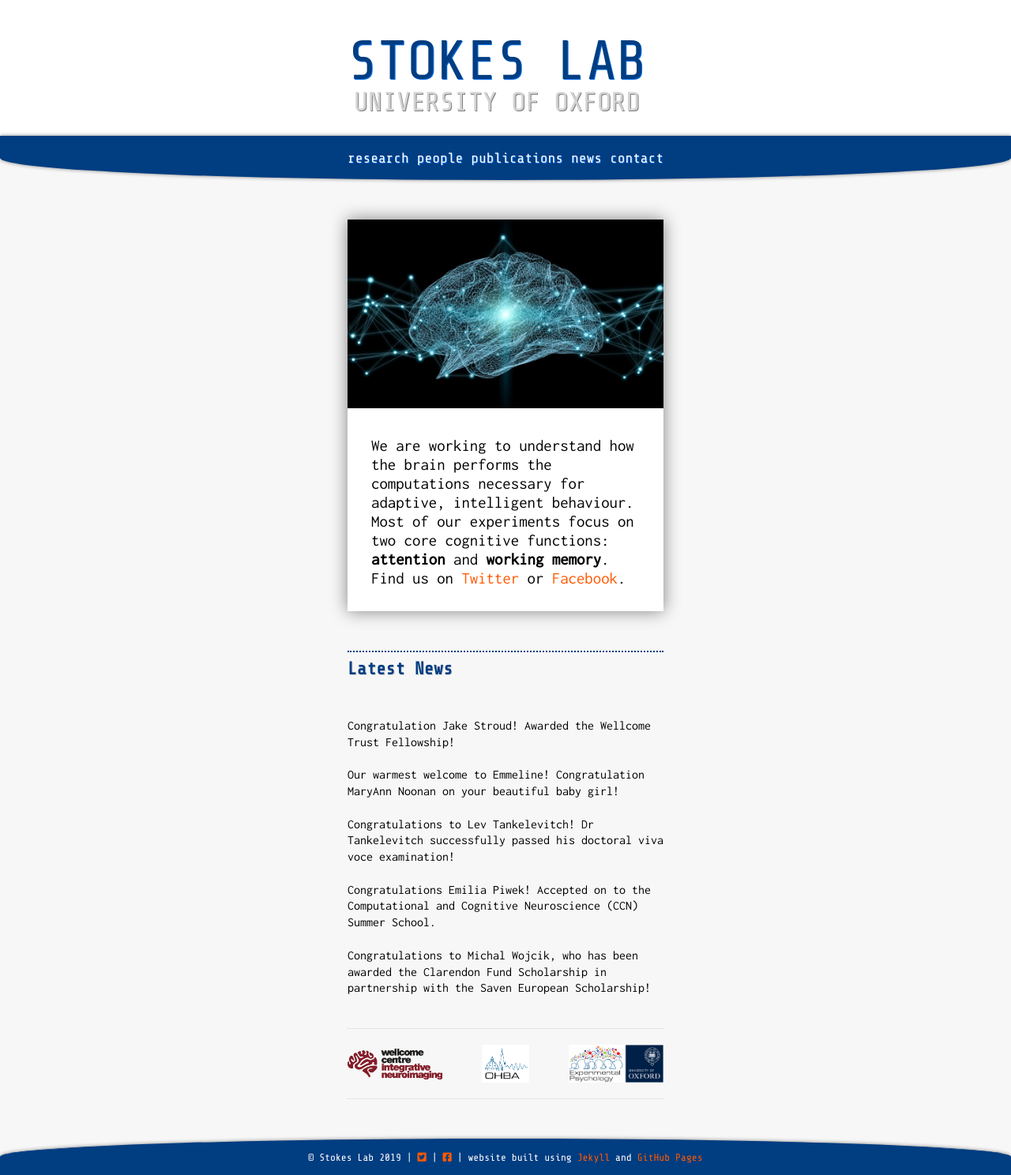
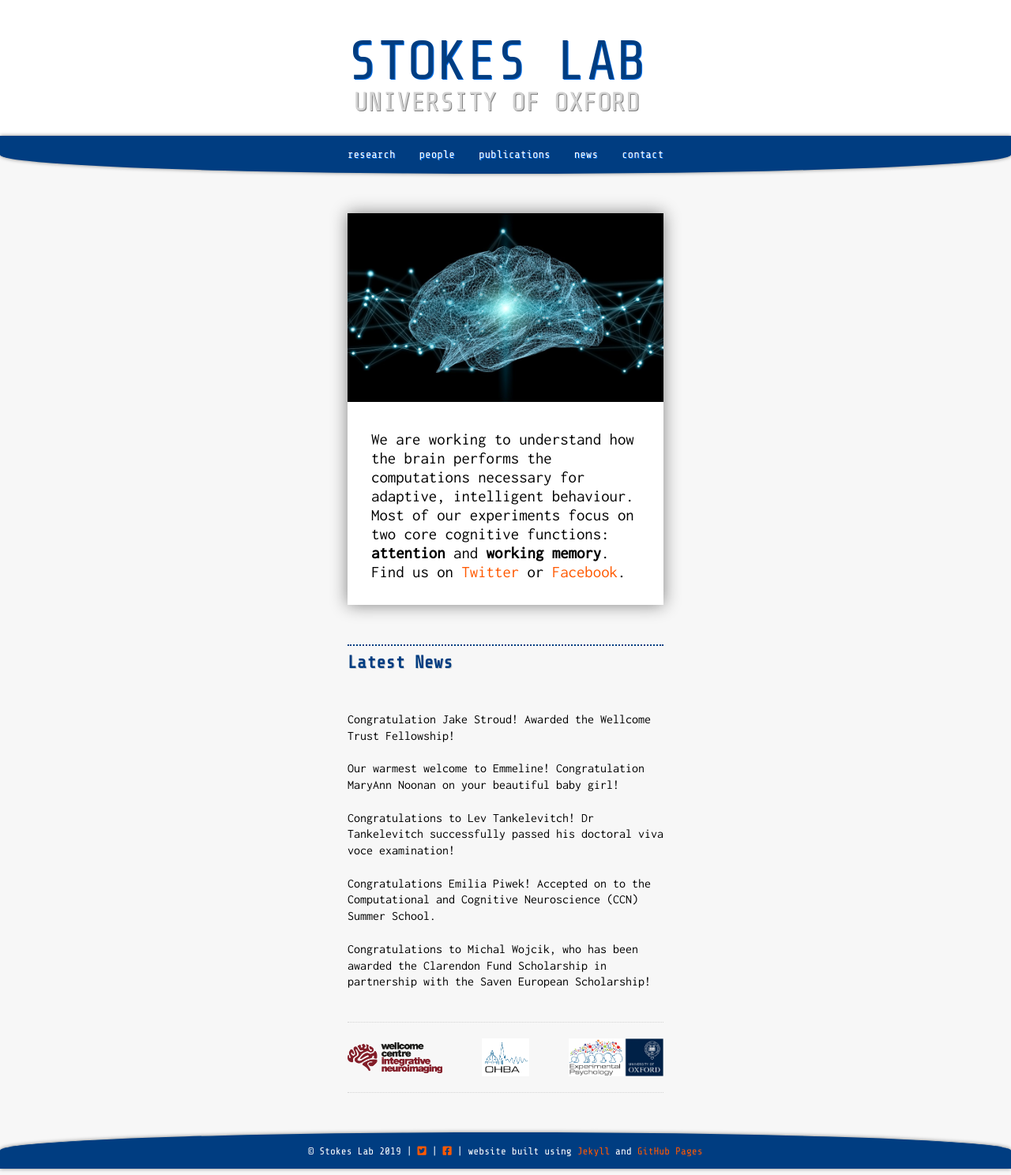
Before and after one commit to stokeslab/stokeslab.github.io, a Jekyll site: the page built from index.html, in a window 1280 px wide. Shown: the whole page at 79% size. Built offline with Jekyll 4.4.1, drawn with Linux system fonts in a browser that asks for light colours; nearby versions of some CDN libraries; some web fonts are replaced.

Commit message:
Update _layout.scss

```diff
--- a/_sass/_layout.scss
+++ b/_sass/_layout.scss
@@ -13,7 +13,7 @@
 $logo-size: 120px;
 $logo-size-small: 18vw;
 
-$menu-font-size: 18px;
+$menu-font-size: 14px;
 $menu-font-size-small: 2.7vw;
 
 $menu-right-padding: 30px;
@@ -31,7 +31,7 @@
 $post-title-size: 20px;
 $post-title-size-small: 5vw;
 
-$post-font-size: 15px;
+$post-font-size: 12px;
 $post-font-size-small: 4vw;
 
 $footer-top-padding: 15px;
```
